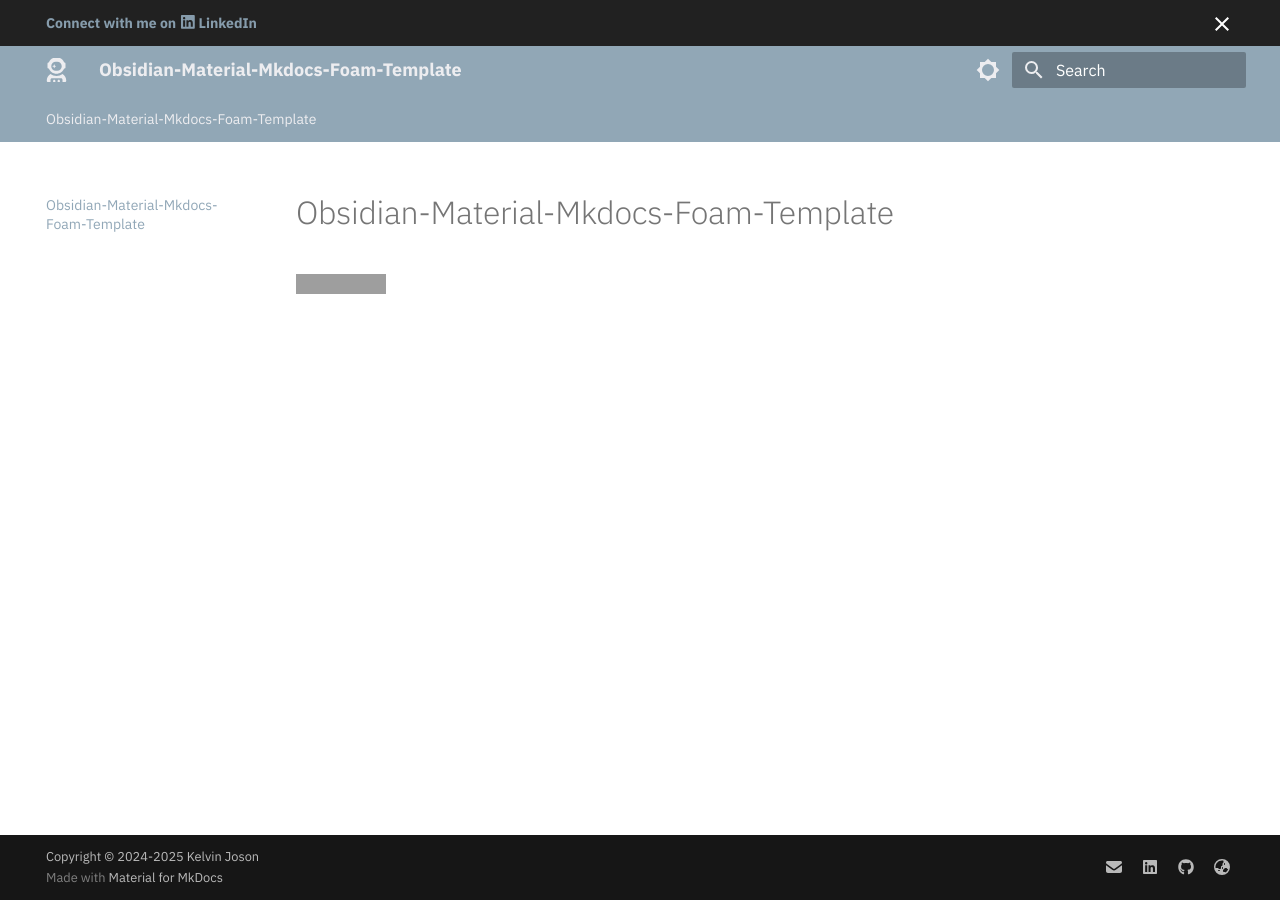
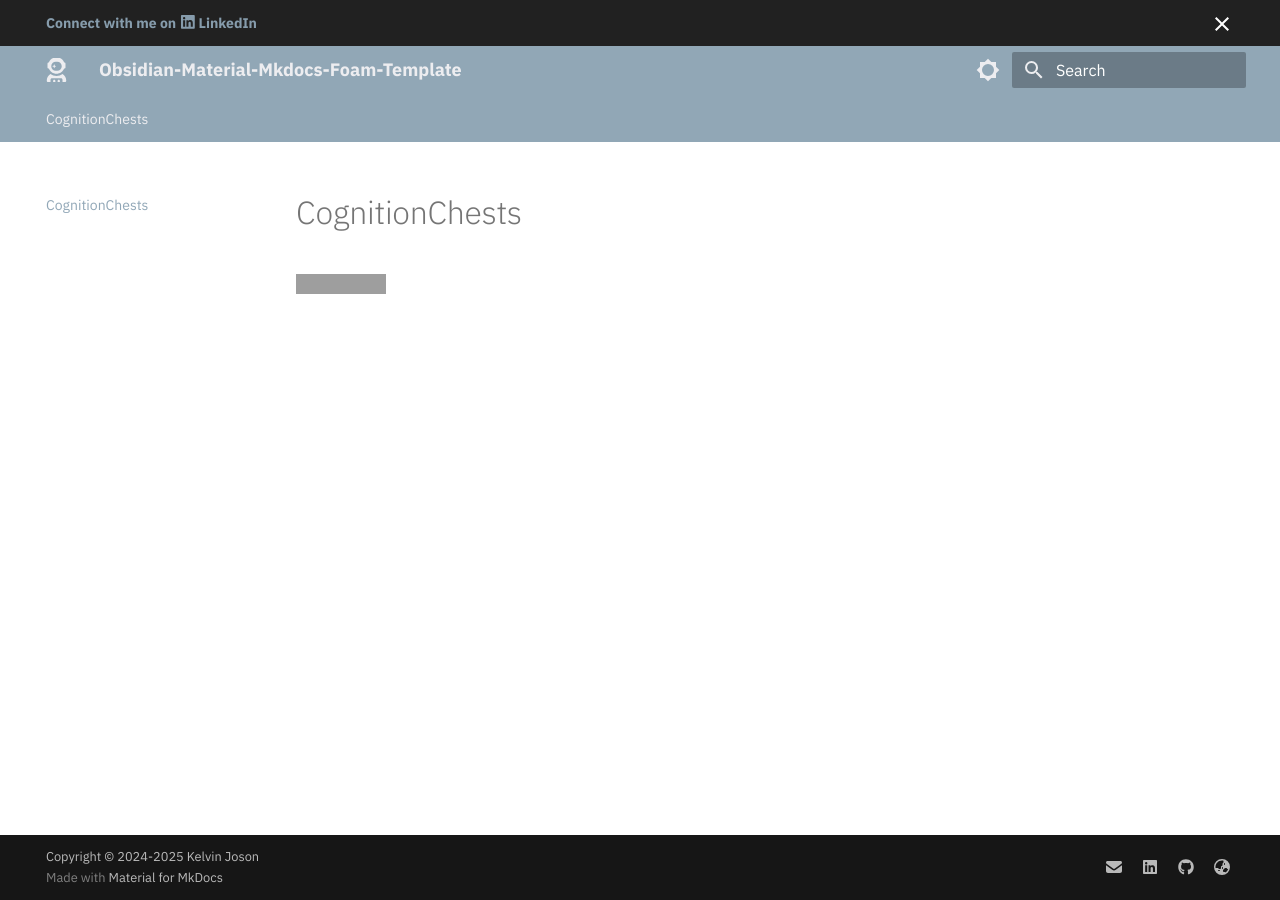
Before and after one commit to KelvinJoson/CognitionChest, an MkDocs documentation site: the page built from docs/index.md, in a window 1280 px wide. Built offline with MkDocs 1.6.1 and Material for MkDocs 9.7.7, drawn with Linux system fonts in a browser that asks for light colours; comment, search, counter and statistics services are not loaded; grey boxes are pictures that could not be loaded.

Commit message:
Update index.md

```diff
--- a/docs/index.md
+++ b/docs/index.md
@@ -1,3 +1,3 @@
-# Obsidian-Material-Mkdocs-Foam-Template
+# CognitionChests
 
 [![Built with Material for MkDocs](https://img.shields.io/badge/Material_for_MkDocs-526CFE?style=for-the-badge&logo=MaterialForMkDocs&logoColor=white)](https://squidfunk.github.io/mkdocs-material/)
```
